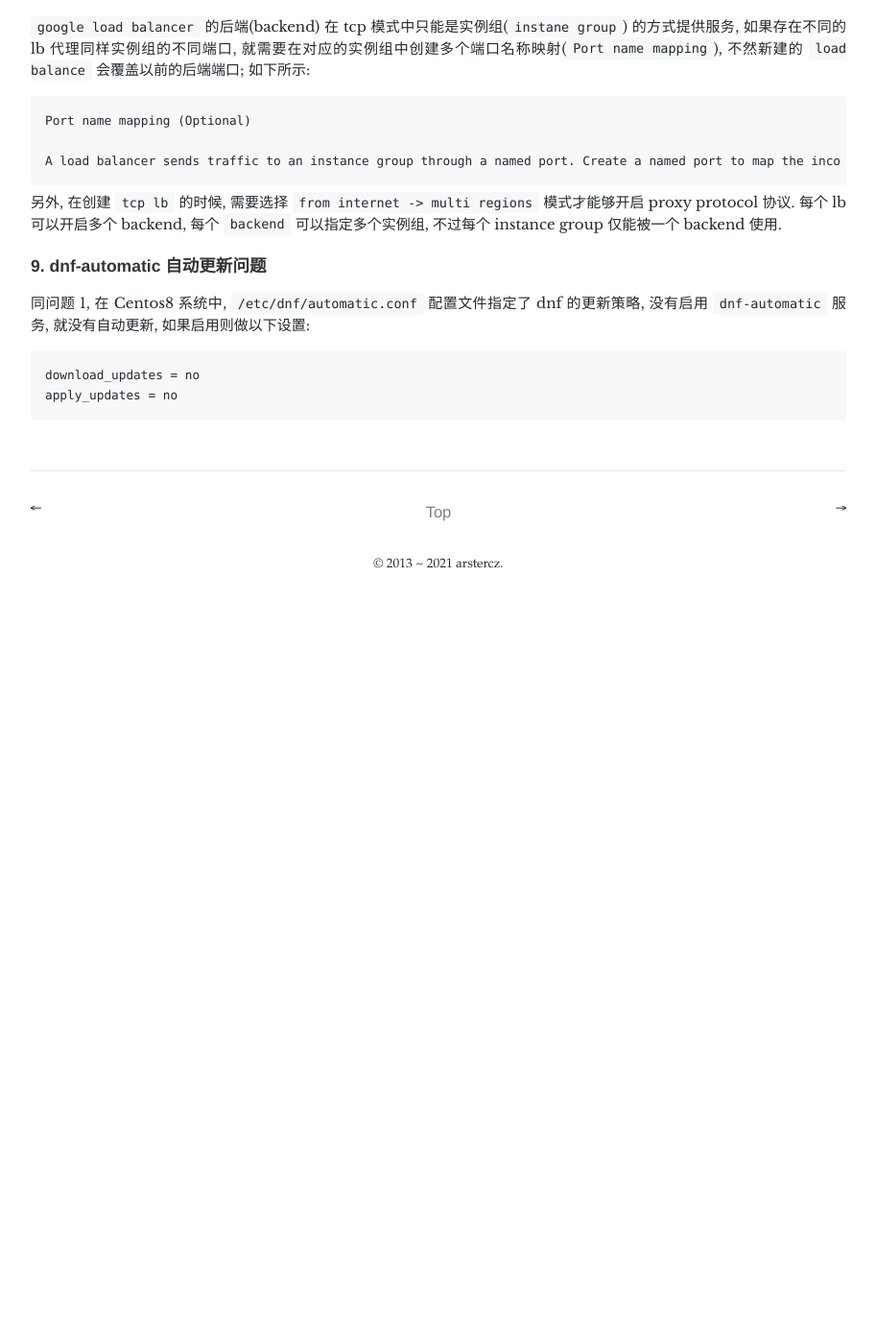
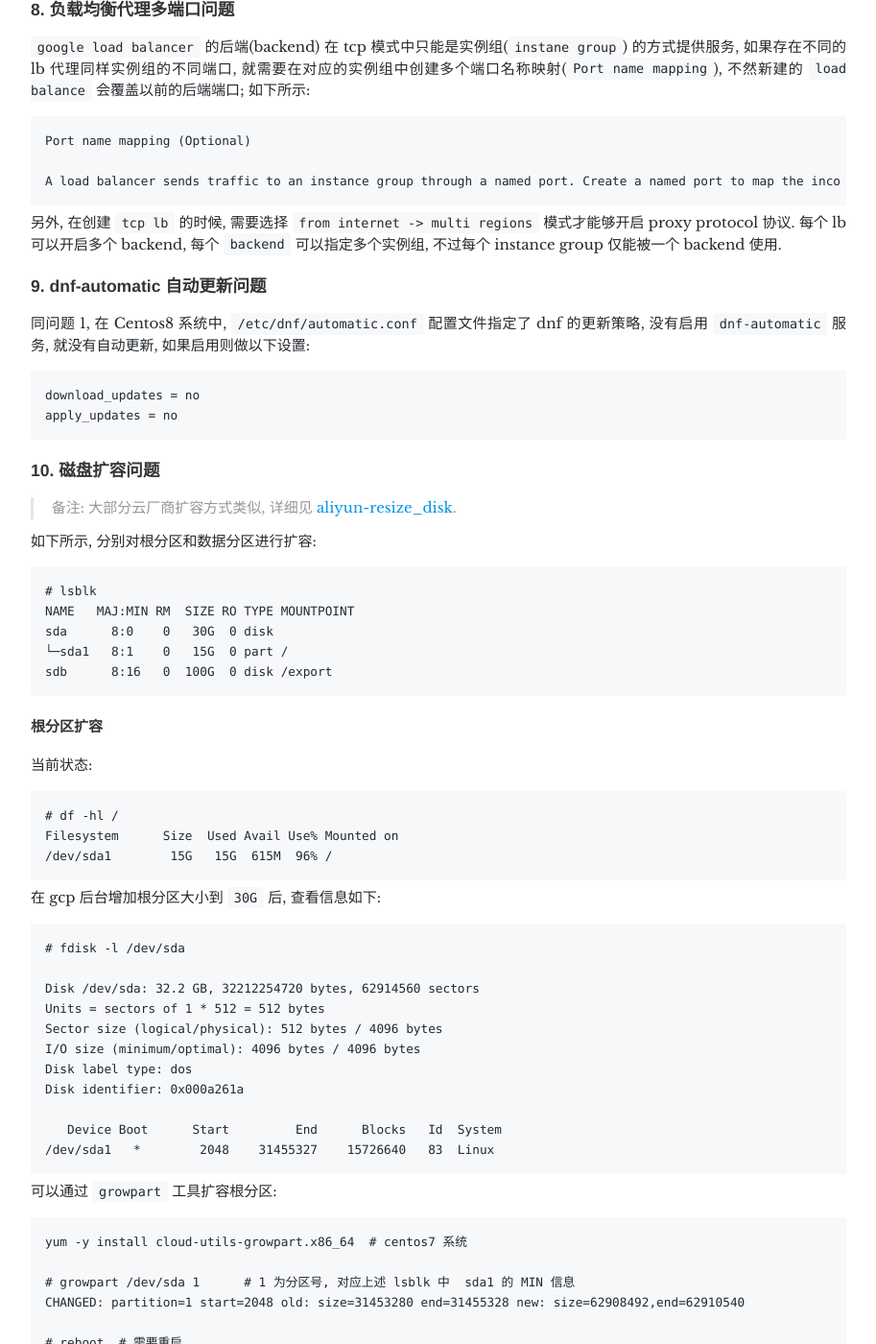
Before and after one commit to arstercz/arstercz.github.io, a Jekyll site: the page built from _posts/2019-06-03-google-cloud-platformgcp-%e4%bd%bf%e7%94%a8%e9%97%ae%e9%a2%98%e6%b1%87%e6%80%bb.md, in a window 1280 px wide and 1400 px high, scrolled down 1687 px. Shown: the whole window at 96% size, without its empty margins (183-1096 px from the left). Built offline with Jekyll 4.4.1, drawn with Linux system fonts in a browser that asks for light colours; comment, search, counter and statistics services are not loaded; before the commit the page ends 2317 px from its top, so only the background shows below that; some of the changed text lies outside the part shown.

Commit message:
add gcp disk usage

````diff
--- a/_posts/2019-06-03-google-cloud-platformgcp-%e4%bd%bf%e7%94%a8%e9%97%ae%e9%a2%98%e6%b1%87%e6%80%bb.md
+++ b/_posts/2019-06-03-google-cloud-platformgcp-%e4%bd%bf%e7%94%a8%e9%97%ae%e9%a2%98%e6%b1%87%e6%80%bb.md
@@ -24,6 +24,7 @@
 7. 磁盘修改问题
 8. 负载均衡代理多端口问题
 9. dnf-automatic 自动更新问题
+10. 磁盘扩容问题
 ```
 
 ## 详细说明
@@ -90,3 +91,79 @@
 download_updates = no
 apply_updates = no
 ```
+
+### 10. 磁盘扩容问题
+
+> 备注: 大部分云厂商扩容方式类似, 详细见 [aliyun-resize_disk](https://help.aliyun.com/document_detail/113316.html?spm=a2c4g.11186623.6.931.37ca4eb7lDxmYi).
+
+如下所示, 分别对根分区和数据分区进行扩容:
+```
+# lsblk
+NAME   MAJ:MIN RM  SIZE RO TYPE MOUNTPOINT
+sda      8:0    0   30G  0 disk
+└─sda1   8:1    0   15G  0 part /
+sdb      8:16   0  100G  0 disk /export
+```
+
+####  根分区扩容
+
+当前状态:
+```
+# df -hl /
+Filesystem      Size  Used Avail Use% Mounted on
+/dev/sda1        15G   15G  615M  96% /
+```
+在 gcp 后台增加根分区大小到 `30G` 后, 查看信息如下:
+```
+# fdisk -l /dev/sda
+
+Disk /dev/sda: 32.2 GB, 32212254720 bytes, 62914560 sectors
+Units = sectors of 1 * 512 = 512 bytes
+Sector size (logical/physical): 512 bytes / 4096 bytes
+I/O size (minimum/optimal): 4096 bytes / 4096 bytes
+Disk label type: dos
+Disk identifier: 0x000a261a
+
+   Device Boot      Start         End      Blocks   Id  System
+/dev/sda1   *        2048    31455327    15726640   83  Linux
+```
+
+可以通过 `growpart` 工具扩容根分区:
+```
+yum -y install cloud-utils-growpart.x86_64  # centos7 系统
+
+# growpart /dev/sda 1      # 1 为分区号, 对应上述 lsblk 中  sda1 的 MIN 信息
+CHANGED: partition=1 start=2048 old: size=31453280 end=31455328 new: size=62908492,end=62910540
+
+# reboot  # 需要重启
+```
+重启后查看根分区信息:
+```
+# df -hl /
+Filesystem      Size  Used Avail Use% Mounted on
+/dev/sda1        30G   15G   16G  48% /
+```
+
+#### 数据分区扩容
+
+当前状态:
+```
+# df -hl /data
+/dev/sdb        100G   46G   55G  46% /data
+```
+
+分区为 xfs 时, 可以直接在线执行, 不需要 umount 分区:
+```
+# xfs_growfs /dev/sda1
+```
+
+分区为 ext4 时, 可以直接执行, 不需要 umount 分区:
+```
+resize2fs /dev/sdb
+```
+
+查看扩容后的信息:
+```
+# df -hl /data
+/dev/sdb        150G   46G  105G  31% /data
+```
````
